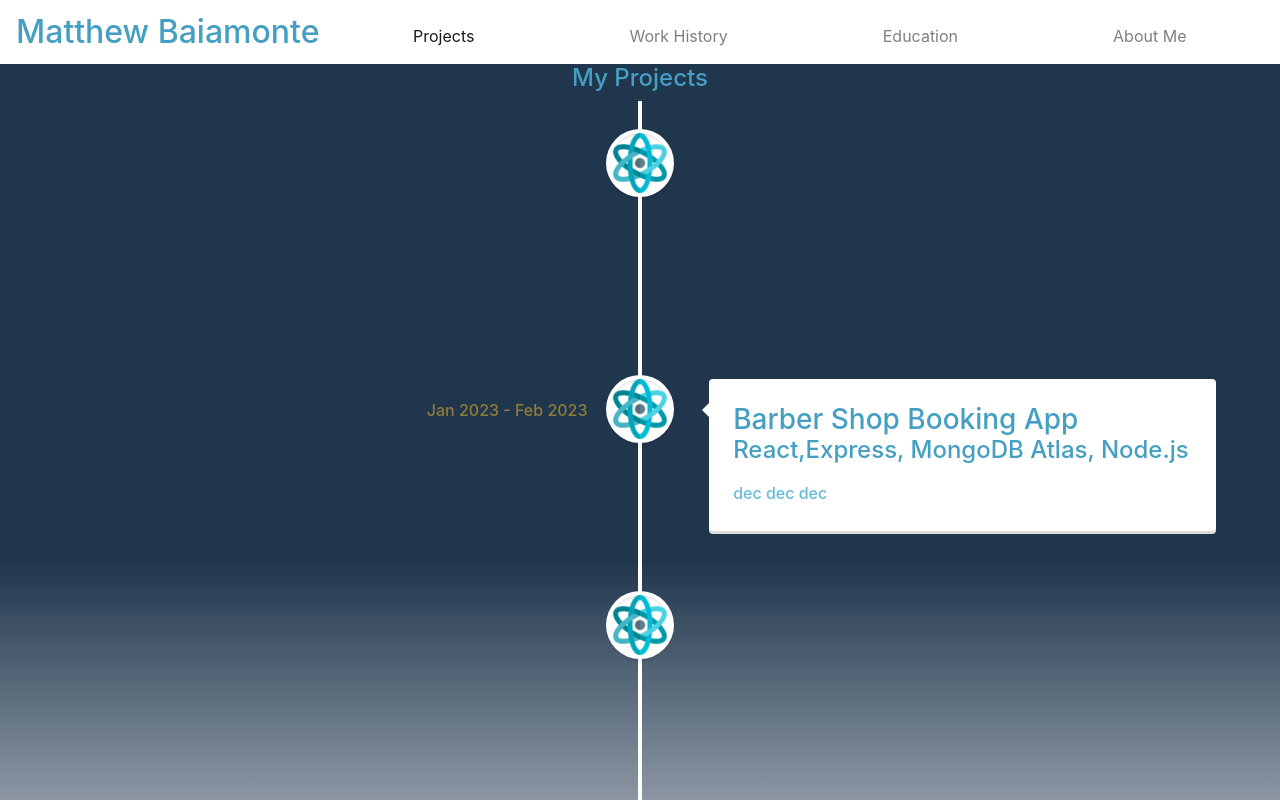
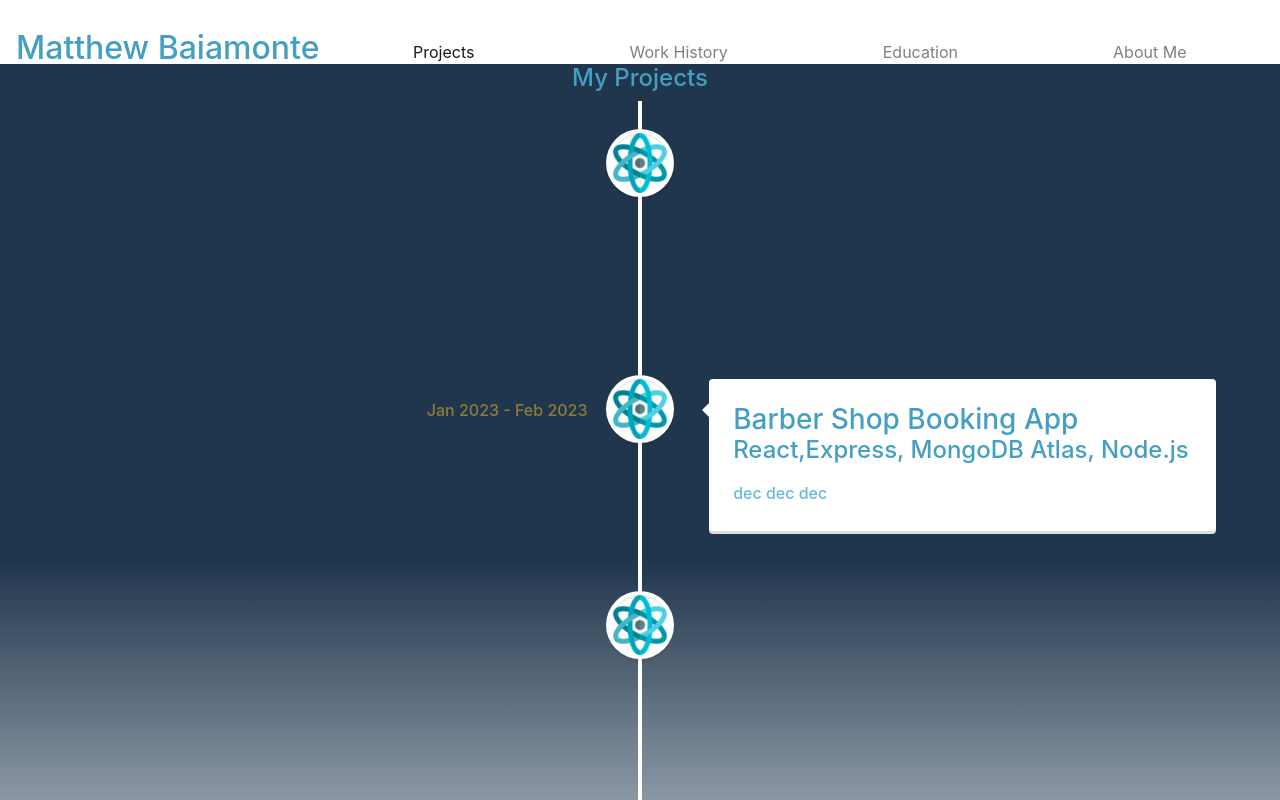
Before and after one commit to MBaiamonte/MERN_Portfolio, a React (Vite) app in the folder client/: page /Projects in a window 1280 px wide. Shown: the top 800 px of the page. Built offline with nearby package versions, Linux system fonts and the light colour scheme.

Commit message:
style update

```diff
--- a/client/src/components/Header.jsx
+++ b/client/src/components/Header.jsx
@@ -4,8 +4,8 @@ import {LinkContainer} from 'react-router-bootstrap';
 
 const Header = () => {
     return (
-                <Container className='mb-3 '>
-                    <Navbar expand='md' fixed="top">
+                <Container className='mb-3'>
+                    <Navbar expand='md' fixed="top" className='mt-4 pt-0'>
                         <LinkContainer to="/" >
                             <Navbar.Brand>
                                 <h2>Matthew Baiamonte</h2>
--- a/client/src/index.css
+++ b/client/src/index.css
@@ -30,11 +30,9 @@
 }
 .card:hover{
   --translate-y: -10px;
-  box-shadow: 0 0 5px 2px #ecd5e8;
+  box-shadow: 0 0 5px 2px #D1D5DA;
   opacity: 1;
   border: none;
-  /* background-color: #3492E4; */
-  /* background-image: linear-gradient(to right bottom, #004444, #188F8B,#1ee1db,#DBBF57 ) */
 }
 .card.flip{
   --rotate-y:180deg;
```
